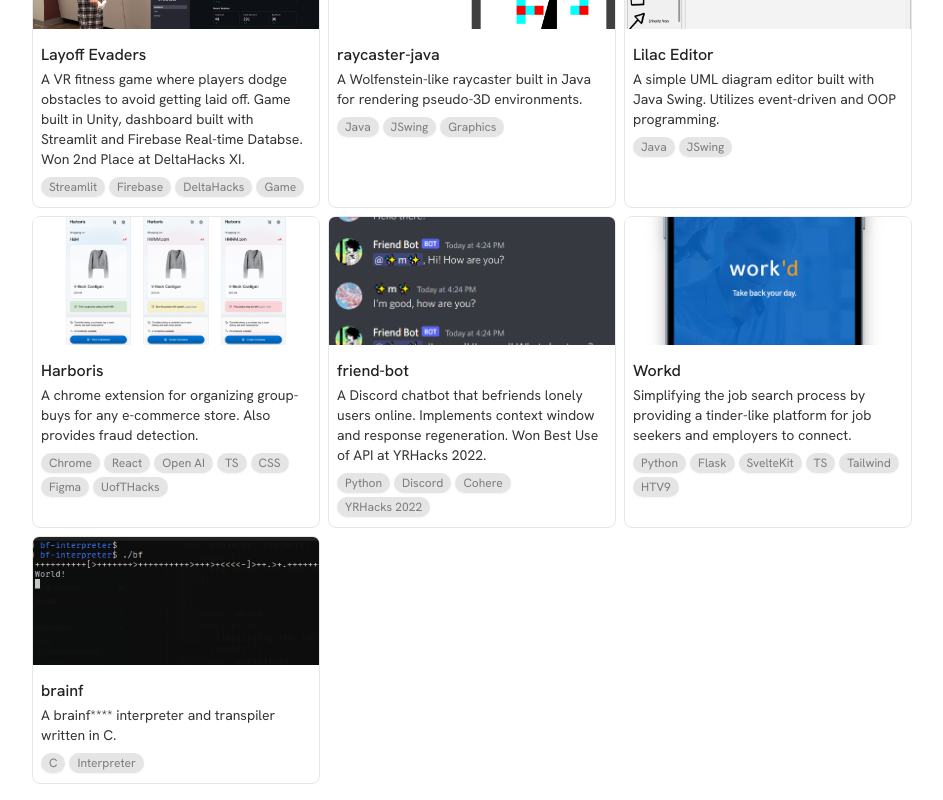
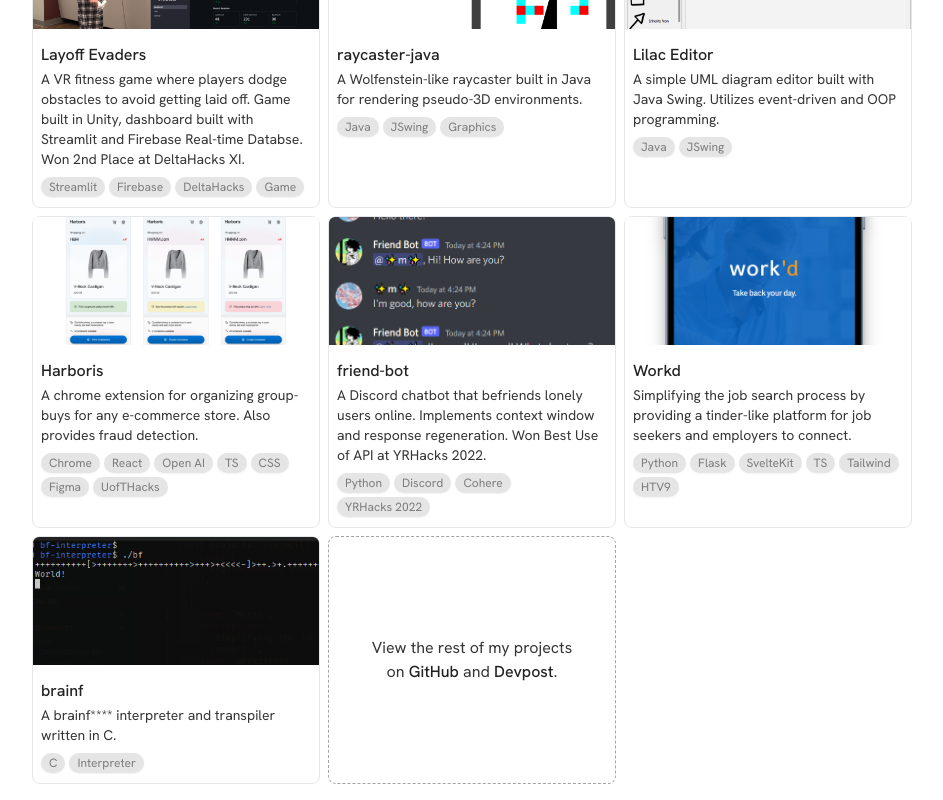
Before and after one commit to andrewchu16/andrewchu.ca, a Next.js app: page /projects in a window 1280 px wide. Shown: the part 1266-2066 px from the top of the page, without its empty margins (292-1235 px from the left). Built offline with nearby package versions, Linux system fonts and the light colour scheme.

Commit message:
Add github and devpost link to projects

```diff
--- a/src/components/project-gallery/ProjectGallery.tsx
+++ b/src/components/project-gallery/ProjectGallery.tsx
@@ -1,6 +1,7 @@
 import projects from "@/data/projects";
 import ProjectCard from "./components/ProjectCard";
 import { useEffect, useState } from "react";
+import WebLink from "../utils/WebLink";
 
 interface ProjectGalleryProps {
   searchQuery: string;
@@ -37,6 +38,16 @@ export default function ProjectGallery({
       {filteredProjects.map((project) => (
         <ProjectCard project={project} key={project.name} />
       ))}
+      <div className="text-sm sm:text-base rounded-lg w-screen lg:w-72 max-w-full h-full min-h-40 flex items-center justify-center flex-col text-body border border-dashed border-neutral-400 dark:border-neutral-700">
+        <p className="text-center max-w-52">
+          View the rest of my projects on{" "}
+          <WebLink href="https://github.com/andrewchu16">GitHub</WebLink> and{" "}
+          <WebLink href="https://devpost.com/Previouslynamedjeff">
+            Devpost
+          </WebLink>
+          .
+        </p>
+      </div>
       {filteredProjects.length === 0 && (
         <>
           <div className="w-screen lg:w-72 max-w-full h-60"></div>
```
